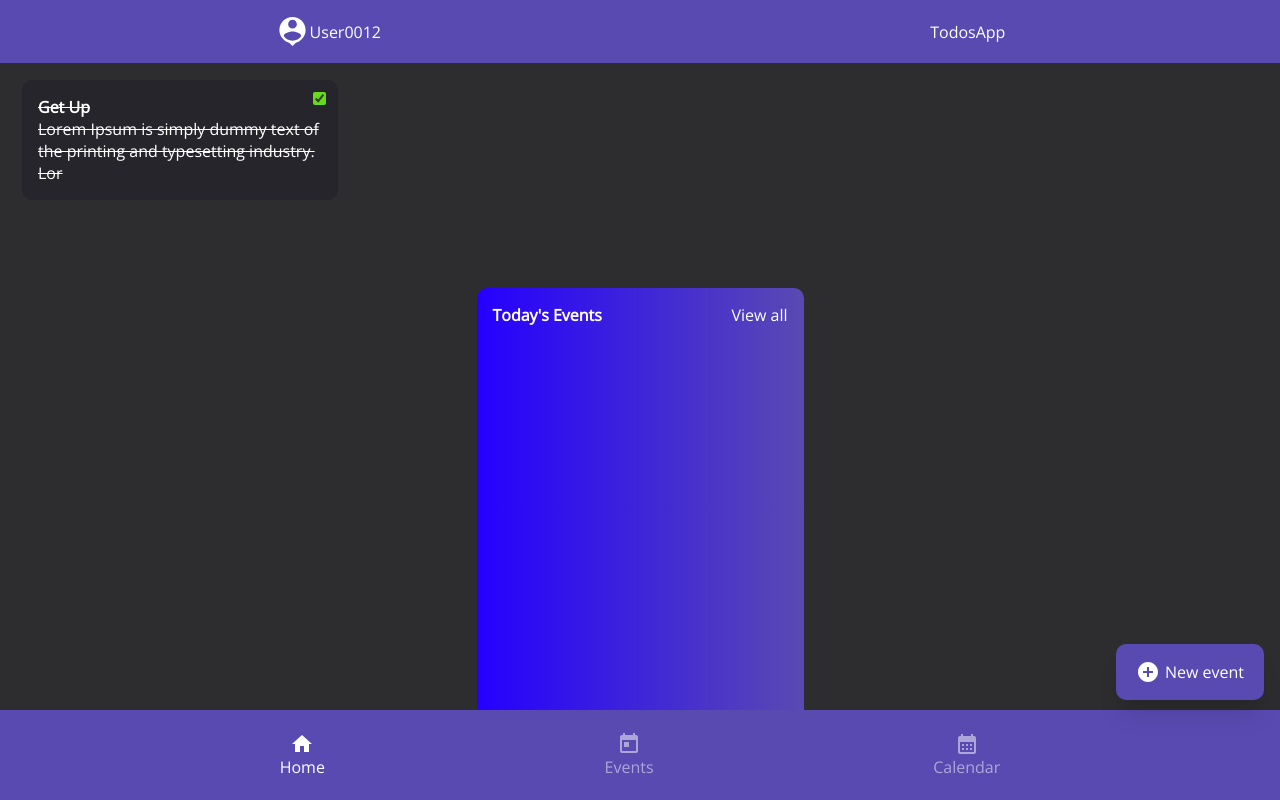
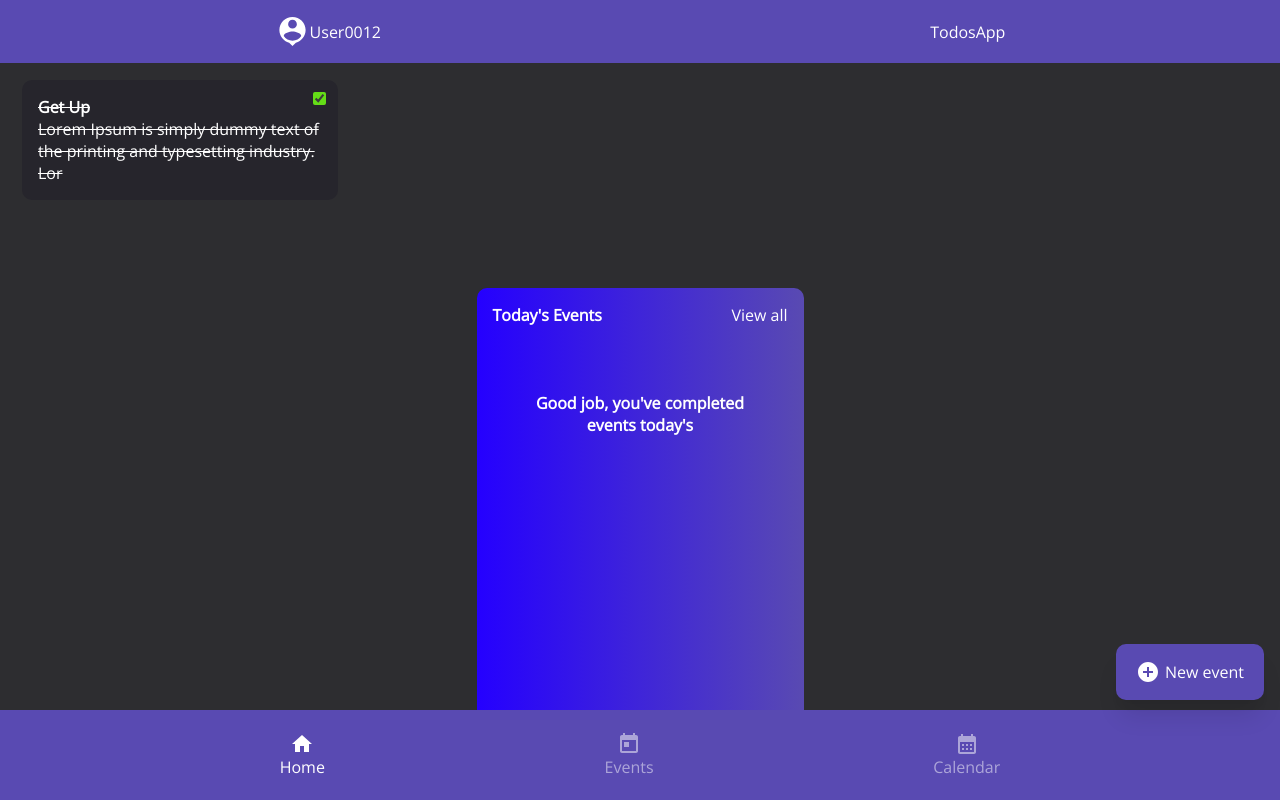
Before and after one commit to mitsuya-creator/todolist, a React (Vite) app: page /dashboard in a window 1280 px wide. Built offline with nearby package versions, Linux system fonts and the light colour scheme.

Commit message:
Add: added logic handle completed events today's

```diff
--- a/src/components/todayTask.jsx
+++ b/src/components/todayTask.jsx
@@ -3,6 +3,14 @@ import Card from "@/components/Card";
 import { Link } from "react-router-dom";
 
 function TodayTask({ unCompletedEventsToday, onChange }) {
+    let content;
+    if (unCompletedEventsToday.length != 0) {
+        content = <ul>
+            {unCompletedEventsToday.map(data => <Card key={data.id} onChange={onChange} data={data} />)}
+        </ul>
+    } else {
+        content = <h3 className="good_job">Good job, you've completed events today's</h3>
+    }
     return (
         <div className="container_today_task">
             <div className="container_today_task_view_lessen">
@@ -13,9 +21,7 @@ function TodayTask({ unCompletedEventsToday, onChange }) {
                     </Link>
                 </section>
                 <section className="body_today_task_view_lessen">
-                    <ul>
-                        {unCompletedEventsToday.map(data => <Card key={data.id} onChange={onChange} data={data} />)}
-                    </ul>
+                    {content}
                 </section>
             </div>
         </div>
--- a/src/pages/Events.jsx
+++ b/src/pages/Events.jsx
@@ -3,6 +3,7 @@ import Slide from '@mui/material/Slide';
 import User from "@/components/userProfile";
 import Card from "@/components/Card";
 import { DispatchContext, EventsContext } from "@/utils/contex";
+import NoEventHere from "@/components/NoEvents";
 
 function EventsHere() {
     const events = useContext(EventsContext)
@@ -20,6 +21,13 @@ function EventsHere() {
     } else {
         selectedEvents = events.filter(data => data.isCompleted === false)
     }
+    const isThereEvents = selectedEvents.length > 0;
+    let content;
+    if (isThereEvents) {
+        content = <ul className="flex flex-direction-column">{selectedEvents.map(todo => <Card key={todo.id} data={todo} onChange={handleOnChange} />)}</ul>
+    } else {
+        content = <NoEventHere />
+    }
     return (
         <Slide direction="left" in={true} mountOnEnter unmountOnExit>
             <section className="section_single_slide_mark">
@@ -33,13 +41,9 @@ function EventsHere() {
                     </div>
                 </div>
                 <div className="container_todos_by_actions">
-                    <section>
-                        <div className="card_events">
-                            <ul className="flex flex-direction-column">
-                                {selectedEvents.map(todo => <Card key={todo.id} data={todo} onChange={handleOnChange} />)}
-                            </ul>
-                        </div>
-                    </section>
+                    <div className="card_events">
+                        {content}
+                    </div>
                 </div>
             </section>
         </Slide>
--- a/src/pages/Home.jsx
+++ b/src/pages/Home.jsx
@@ -28,7 +28,7 @@ export default function Home() {
     if (isThereEventsToday) {
         content = <>
             <ul className={completedEventsToday.length == 1 ? "container_list_by_actions flex justify-center" : "container_list_by_actions"}>
-                {completedEventsToday.length != 0 ? completedEventsToday.map(data => <Card key={data.id} data={data} onChange={handleOnChange} />) : <p className="uncompleted_events">You have {unCompletedEventsToday.length} uncompleted events today, make it completed LFG  </p>}
+                {completedEventsToday.length != 0 ? completedEventsToday.map(data => <Card key={data.id} data={data} onChange={handleOnChange} />) : <div className="container_list_by_actions flex justify-center"><pre className="uncompleted_events">Today, you have {unCompletedEventsToday.length} uncompleted events.<br />Make sure you have completed today!</pre></div>}
             </ul>
             <TodayTask unCompletedEventsToday={unCompletedEventsToday} onChange={handleOnChange} />
             <ButtonAddTodo style="container_button_add_todo_home" />
--- a/src/style/style.css
+++ b/src/style/style.css
@@ -151,6 +151,7 @@ body {
     display: flex;
     justify-content: center;
     align-items: inherit;
+    margin-bottom: 80px;
 }
 
 .body_noevent {
@@ -338,6 +339,7 @@ input[type="checkbox"]:hover {
 
 .card_events {
     width: 100vw;
+    overflow-x: hidden;
     height: fit-content;
     display: flex;
     justify-content: center;
@@ -644,6 +646,10 @@ button:hover {
 
 .uncompleted_events {
     width: 284px;
-    height: 100%;
-    background-color: red;
+    height: 248px;
 }
+
+.good_job {
+    text-align: center;
+    margin: 50px;
+}
```
